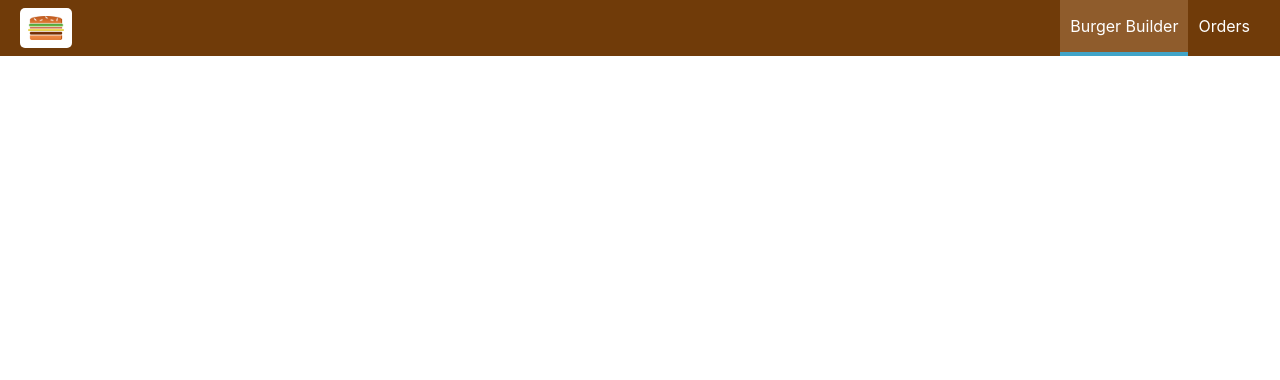
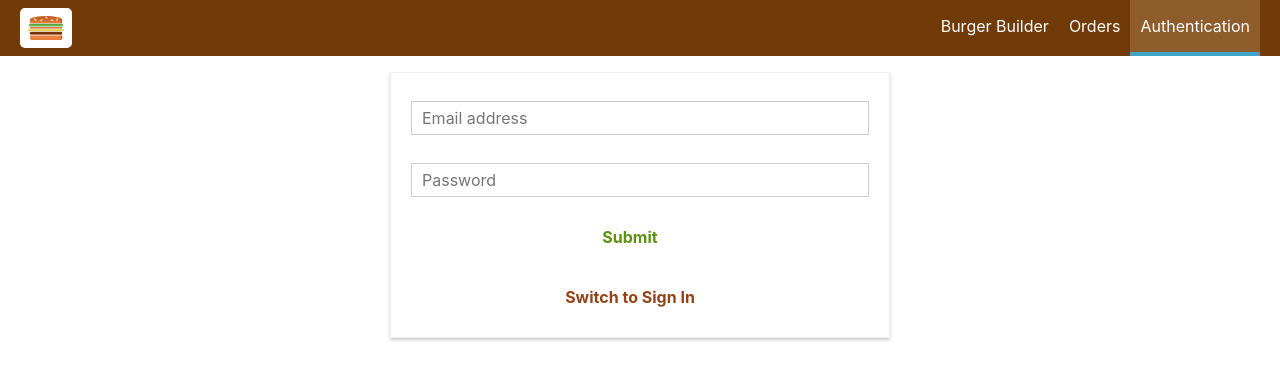
Before and after one commit to RLukasevic/burgerApp, a React (Create React App) app: page /auth in a window 1280 px wide. Shown: the top 380 px of the page. Built offline with nearby package versions, Linux system fonts and the light colour scheme.

Commit message:
Implemented authorization

```diff
--- a/src/App.js
+++ b/src/App.js
@@ -4,12 +4,14 @@ import BurgerBuilder from './Containers/BurgerBuilder/BurgerBuilder';
 import Checkout from './Containers/Checkout/Checkout';
 import Orders from './Containers/Orders/Orders';
 import { Route, Switch } from 'react-router-dom';
+import Auth from './Containers/Auth/Auth';
 
 
 function App() {
   return (
       <Layout>
         <Switch>
+          <Route path='/auth' component={Auth} />
           <Route path='/checkout' component={Checkout} />
           <Route path='/my-orders' component={Orders}/>
           <Route path='/' exact component={BurgerBuilder} />
--- a/src/Components/Navigation/NavigationItems/NavigationItem/NavigationItem.js
+++ b/src/Components/Navigation/NavigationItems/NavigationItem/NavigationItem.js
@@ -5,7 +5,7 @@ import styles from './NavigationItem.module.css';
 
 const navItem = (props) => (
     <li className={styles.NavigationItem}>
-        <NavLink to={props.link} activeClassName={styles.active}>
+        <NavLink to={props.link} exact activeClassName={styles.active}>
             {props.children}
         </NavLink>
     </li>
--- a/src/Components/Navigation/NavigationItems/NavigationItems.js
+++ b/src/Components/Navigation/NavigationItems/NavigationItems.js
@@ -8,6 +8,7 @@ const navItems = () => {
         <ul className={styles.NavigationItems}>
             <NavigationItem link='/' >Burger Builder</NavigationItem>
             <NavigationItem link='/my-orders' >Orders</NavigationItem>
+            <NavigationItem link='/auth' >Authentication</NavigationItem>
         </ul>
     );
 }
--- /dev/null
+++ b/src/Containers/Auth/Auth.js
@@ -0,0 +1,155 @@
+import React, { Component } from 'react';
+import Input from '../../Components/UI/Input/Input';
+import Button from '../../Components/UI/Button/Button';
+import Spinner from '../../Components/UI/Spinner/Spinner';
+import styles from './Auth.module.css';
+import * as authActions from '../../store/actions/index';
+import { connect } from 'react-redux';
+
+class Auth extends Component {
+    state = {
+        controls: {
+            email: {
+                elementType: 'input',
+                elementConfig: {
+                    type: 'email',
+                    placeholder: 'Email address',
+                },
+                value: '',
+                valid: false,
+                touched: false,
+                validation: {
+                    required: true,
+                    isEmail: true,
+                },
+            },
+            password: {
+                elementType: 'input',
+                elementConfig: {
+                    type: 'password',
+                    placeholder: 'Password',
+                },
+                value: '',
+                valid: false,
+                touched: false,
+                validation: {
+                    required: true,
+                    minLength: 6,
+                },
+            },
+        },
+        isSignup: true,
+     }
+
+     checkValidity(value, rules) {
+        let isValid = true;
+
+        if(rules.required) {
+            isValid = value.trim() !== '' && isValid;
+        }
+
+        if(rules.minLength) {
+            isValid = value.length >= rules.minLength && isValid
+        }
+
+        if(rules.maxLength) {
+            isValid = value.length <= rules.maxLength && isValid
+        }
+
+        if(rules.isEmail) {
+            const pattern = /^(("[\w-\s]+")|([\w-]+(?:\.[\w-]+)*)|("[\w-\s]+")([\w-]+(?:\.[\w-]+)*))(@((?:[\w-]+\.)*\w[\w-]{0,66})\.([a-z]{2,6}(?:\.[a-z]{2})?)$)|(@\[?((25[0-5]\.|2[0-4][0-9]\.|1[0-9]{2}\.|[0-9]{1,2}\.))((25[0-5]|2[0-4][0-9]|1[0-9]{2}|[0-9]{1,2})\.){2}(25[0-5]|2[0-4][0-9]|1[0-9]{2}|[0-9]{1,2})\]?$)/i;
+            isValid = pattern.test(value) && isValid
+        }
+
+        if(rules.isNumeric) {
+            const pattern = /^\d+$/;
+            isValid = pattern.test(value) && isValid
+        }
+
+        return isValid;
+     }
+
+     onChangeHandler = (event, controlName) => {
+        const newControls = {
+            ...this.state.controls,
+            [controlName]: {
+                ...this.state.controls[controlName],
+                value: event.target.value,
+                valid: this.checkValidity(event.target.value, this.state.controls[controlName].validation),
+                touched: true,
+            }
+        };
+        this.setState({controls: newControls});
+    }
+
+    submitHandler = (event) => {
+        event.preventDefault();
+        this.props.auth(this.state.controls.email.value,this.state.controls.password.value,this.state.isSignup);
+    }
+
+    switchAuthModeHandler = () => {
+        console.log('switching mode')
+        this.setState(prevState => {
+            return {isSignup: !prevState.isSignup};
+        });
+    }
+
+
+    render() {
+
+        const formElementsArray = [];
+        for (let key in this.state.controls) {
+            formElementsArray.push({id:key, config: this.state.controls[key]});
+        }
+
+        let form = (
+                formElementsArray.map(formElement => (
+                    <Input
+                    key={formElement.id}
+                    name={formElement.id}
+                    touched={formElement.config.touched}
+                    shouldValidate={formElement.config.validation}
+                    invalid={!formElement.config.valid}
+                    elementType={formElement.config.elementType}
+                    elementConfig={formElement.config.elementConfig}
+                    value={formElement.config.value}
+                    onChange={(event) => this.onChangeHandler(event,formElement.id)} />
+                ))
+        );
+
+        let mode = 'Sign In';
+        if(!this.state.isSignup) {
+            mode = 'Sign Up';
+        }
+
+        if (this.props.loading) {
+            form = <Spinner/>
+        }
+
+
+        return (
+            <div className={styles.Auth}>
+                <form onSubmit={this.submitHandler}>
+                    {form}
+                    <Button btnType='Success' >Submit</Button>
+                </form>
+                <Button btnType='Danger' clicked={this.switchAuthModeHandler}>Switch to {mode}</Button>
+            </div>
+         );
+    }
+}
+
+const mapStateToProps = state => {
+    return {
+        loading: state.auth.loading,
+        error: state.auth.error,
+    }
+}
+
+const mapDispatchToProps = dispatch => {
+    return {
+        auth: (email,password,isSigningUp) => dispatch(authActions.auth(email,password,isSigningUp)),
+    }
+}
+
+export default connect(mapStateToProps,mapDispatchToProps)(Auth);
--- /dev/null
+++ b/src/Containers/Auth/Auth.module.css
@@ -0,0 +1,19 @@
+.Auth {
+    margin: 20px auto;
+    width: 80%;
+    text-align: center;
+    box-shadow: 0 2px 3px #ccc;
+    border: 1px solid #eee;
+    padding: 10px;
+    box-sizing: border-box;
+}
+
+.Input {
+    display: block;
+}
+
+@media (min-width: 600px) {
+    .Auth {
+        width: 500px;
+    }
+}
--- a/src/Containers/Checkout/ContactData/ContactData.js
+++ b/src/Containers/Checkout/ContactData/ContactData.js
@@ -35,6 +35,7 @@ class ContactData extends Component {
                 touched: false,
                 validation: {
                     required: true,
+                    isEmail: true,
                 },
             },
             street: {
@@ -64,6 +65,7 @@ class ContactData extends Component {
                     // exactLength: 5,
                     minLength: 5,
                     maxLength: 5,
+                    isNumeric: true,
                 },
             },
             deliveryMethod: {
@@ -104,6 +106,16 @@ class ContactData extends Component {
 
         if(rules.maxLength) {
             isValid = value.length <= rules.maxLength && isValid
+        }
+
+        if(rules.isEmail) {
+            const pattern = /^(("[\w-\s]+")|([\w-]+(?:\.[\w-]+)*)|("[\w-\s]+")([\w-]+(?:\.[\w-]+)*))(@((?:[\w-]+\.)*\w[\w-]{0,66})\.([a-z]{2,6}(?:\.[a-z]{2})?)$)|(@\[?((25[0-5]\.|2[0-4][0-9]\.|1[0-9]{2}\.|[0-9]{1,2}\.))((25[0-5]|2[0-4][0-9]|1[0-9]{2}|[0-9]{1,2})\.){2}(25[0-5]|2[0-4][0-9]|1[0-9]{2}|[0-9]{1,2})\]?$)/i;
+            isValid = pattern.test(value) && isValid
+        }
+
+        if(rules.isNumeric) {
+            const pattern = /^\d+$/;
+            isValid = pattern.test(value) && isValid
         }
 
         return isValid;
--- a/src/index.js
+++ b/src/index.js
@@ -9,10 +9,12 @@ import { Provider } from 'react-redux';
 import thunk from 'redux-thunk';
 import burgerBuilderReducer from './store/reducers/burgerBuilder';
 import orderReducer from './store/reducers/order';
+import authReducer from './store/reducers/auth';
 
 const rootReducer = combineReducers({
     burgerBuilder: burgerBuilderReducer,
     order: orderReducer,
+    auth: authReducer,
 });
 
 const composeEnhancers = window.__REDUX_DEVTOOLS_EXTENSION_COMPOSE__ || compose;
--- a/src/store/actions/actionTypes.js
+++ b/src/store/actions/actionTypes.js
@@ -11,3 +11,7 @@ export const PURCHASE_INIT = 'PURCHASE_INIT';
 export const FETCH_ORDERS_START = 'FETCH_ORDERS_START';
 export const FETCH_ORDERS_SUCCESS = 'FETCH_ORDERS_SUCCESS';
 export const FETCH_ORDERS_FAIL = 'FETCH_ORDERS_FAIL';
+
+export const AUTH_START = 'AUTH_START';
+export const AUTH_SUCCESS = 'AUTH_SUCCESS';
+export const AUTH_FAIL = 'AUTH_FAIL';
--- /dev/null
+++ b/src/store/actions/auth.js
@@ -0,0 +1,49 @@
+import * as actionTypes from './actionTypes';
+import axios from 'axios';
+
+export const authStart = () => {
+    return {
+        type: actionTypes.AUTH_START,
+    };
+};
+
+export const authSuccess = (data) => {
+    return {
+        type: actionTypes.AUTH_SUCCESS,
+        authData: data,
+    };
+};
+
+export const authFail = (error) => {
+    return {
+        type: actionTypes.AUTH_FAIL,
+        error: error,
+    };
+};
+
+export const auth = (email, password, isSigningUp) => {
+    return dispatch => {
+        dispatch(authStart());
+        const authData = {
+            email: email,
+            password: password,
+            returnSecureToken: true,
+        };
+        let url = 'https://identitytoolkit.googleapis.com/v1/accounts:signUp?key=AIzaSyDxNnPSinjBkQ9-JUNv-Rbb3zlK2pxkKyE';
+
+        if (!isSigningUp) {
+            url = 'https://identitytoolkit.googleapis.com/v1/accounts:signInWithPassword?key=AIzaSyDxNnPSinjBkQ9-JUNv-Rbb3zlK2pxkKyE';
+        }
+
+        axios.post(url,authData)
+        .then(res => {
+            console.log(res.data);
+            dispatch(authSuccess(res.data));
+         } )
+        .catch(e => {
+             console.log(e);
+            dispatch(authFail(e));
+        } )
+
+    };
+};
--- a/src/store/actions/index.js
+++ b/src/store/actions/index.js
@@ -1,2 +1,3 @@
 export { addIngredient, removeIngredient, initIngredients, fetchIngredientsFail } from './burgerBuilder';
 export { purchaseBurgerStart, purchaseInit, fetchOrders } from './order';
+export { auth } from './auth';
--- /dev/null
+++ b/src/store/reducers/auth.js
@@ -0,0 +1,69 @@
+import * as actionTypes from '../actions/actionTypes';
+
+const initialState = {
+    authData: {
+        email: null,
+        displayName: null,
+        idToken: null,
+        registered: false,
+        refreshToken: null,
+        id: null,
+    },
+    error: null,
+    loading: false,
+}
+
+
+const reducer = (state = initialState, action) => {
+    switch (action.type) {
+        case actionTypes.AUTH_START: return authStart(state, action)
+        case actionTypes.AUTH_SUCCESS: return authSuccess(state, action)
+        case actionTypes.AUTH_FAIL: return authFail(state, action)
+
+        default: return state;
+    }
+}
+
+const authStart = (state, action) => {
+    return {
+        ...state,
+        loading: true,
+    };
+}
+
+const authSuccess = (state, action) => {
+    return {
+        ...state,
+        authData: {
+            ...state.authData,
+            email: action.authData.email,
+            displayName: action.authData.displayName,
+            idToken: action.authData.idToken,
+            registered: action.authData.registered,
+            refreshToken: action.authData.refreshToken,
+            id: action.authData.localId,
+        },
+        loading:false,
+    };
+}
+
+const authFail = (state, action) => {
+    return {
+        ...state,
+        error: action.error,
+        loading: false,
+    };
+}
+
+export default reducer;
+
+
+
+
+
+
+
+
+
+// TODO /////////////////////////////////////////////////////////////////////////////////////
+// ERROR HANDLING ////////////////////////////////////////////
```
